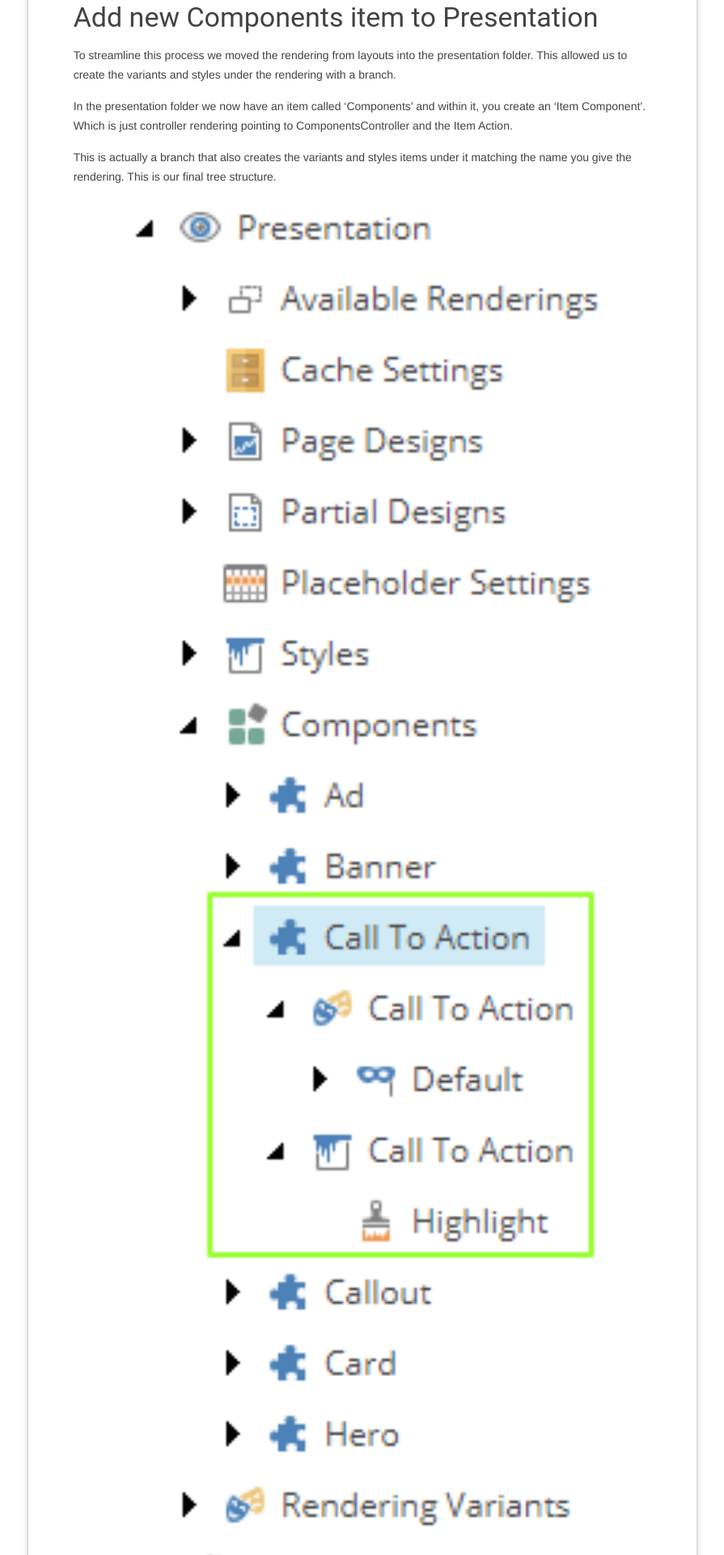
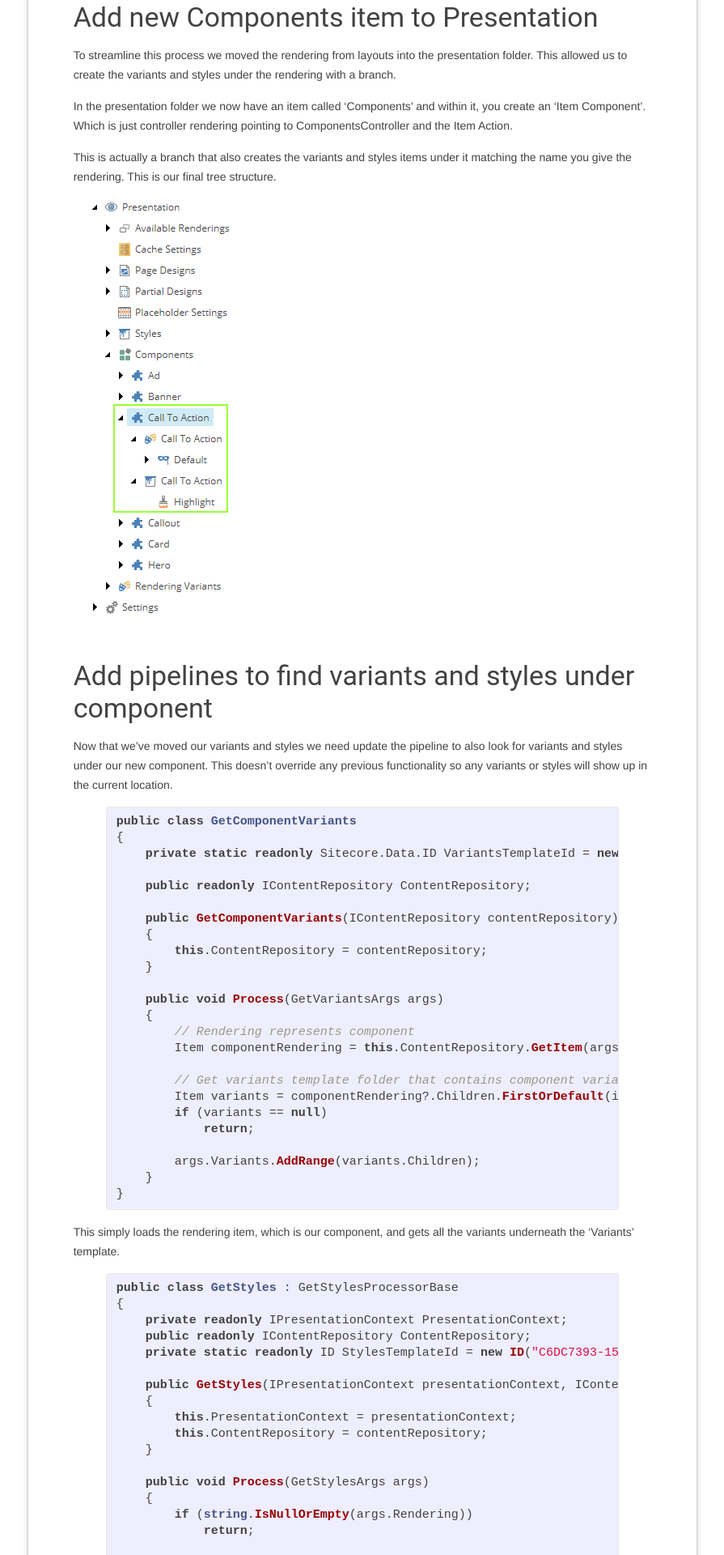
Before and after one commit to Boyd-B/boyd-b.github.io, a Jekyll site: the page built from _posts/2018/2018-3-14-streamline-sxa-2-component-pipelines.markdown, in a window 1280 px wide. Shown: the part 1115-3035 px from the top of the page at 81% size, without its empty margins (192-1087 px from the left). Built offline with Jekyll 4.4.1, drawn with Linux system fonts in a browser that asks for light colours.

Commit message:
Updating image scss

```diff
--- a/_posts/2018/2018-3-14-streamline-sxa-2-component-pipelines.markdown
+++ b/_posts/2018/2018-3-14-streamline-sxa-2-component-pipelines.markdown
@@ -30,7 +30,7 @@ In the presentation folder we now have an item called 'Components' and within it
 This is actually a branch that also creates the variants and styles items under it matching the name you give the rendering. This is our final tree structure.
 <br/>
 
-![Components](/images/streamline/Component-Tree-Structure.png){:width="initial"}
+![Components](/images/streamline/Component-Tree-Structure.png)
 
 ### Add pipelines to find variants and styles under component
 Now that we've moved our variants and styles we need update the pipeline to also look for variants and styles under our new component. This doesn't override any previous functionality so any variants or styles will show up in the current location.
--- a/_sass/_post.scss
+++ b/_sass/_post.scss
@@ -32,9 +32,6 @@
   }
 
   .post-content {
-    img {
-      width: 100%;
-      height: auto;
-    }
+
   }
 }
```
